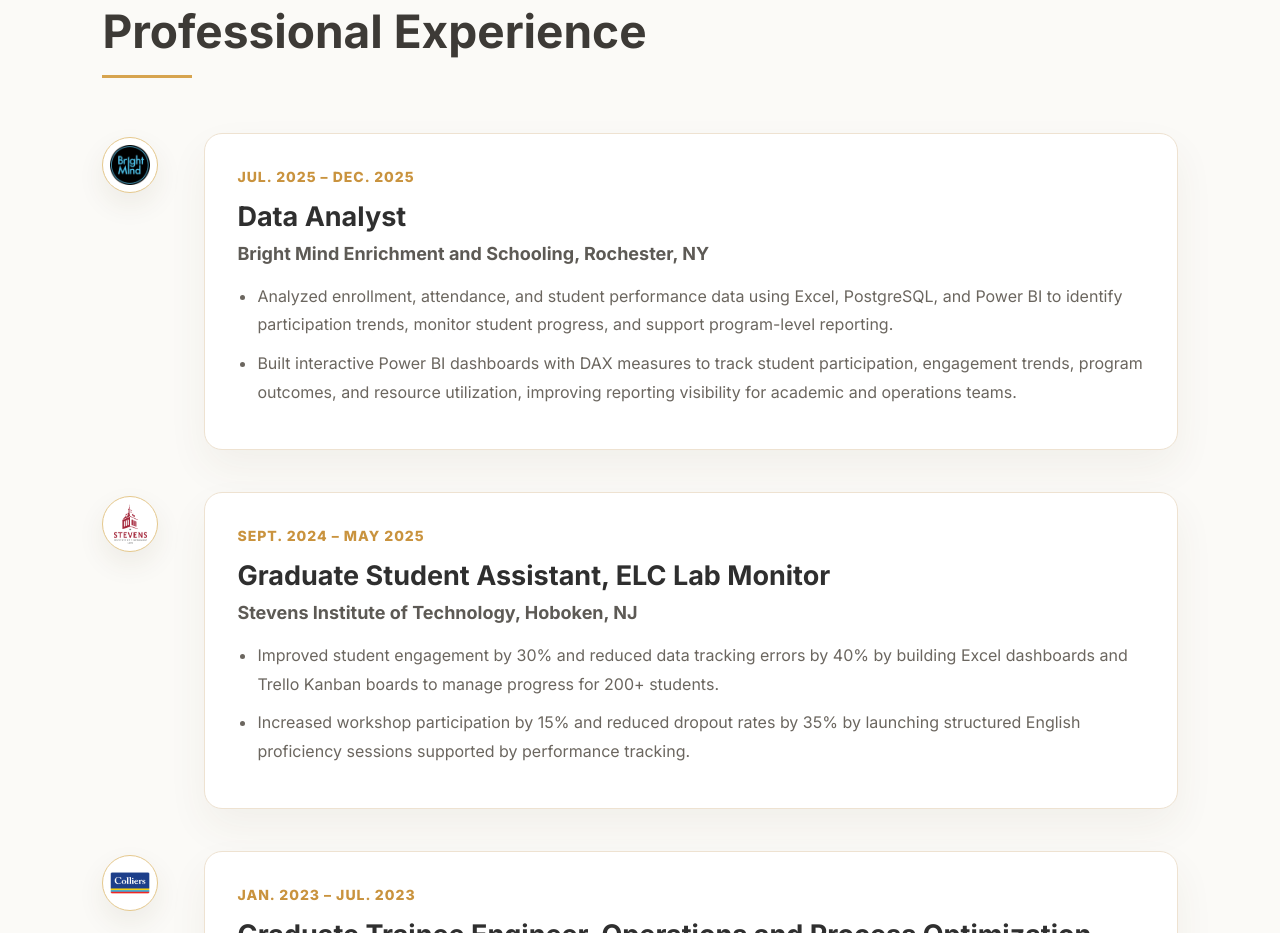
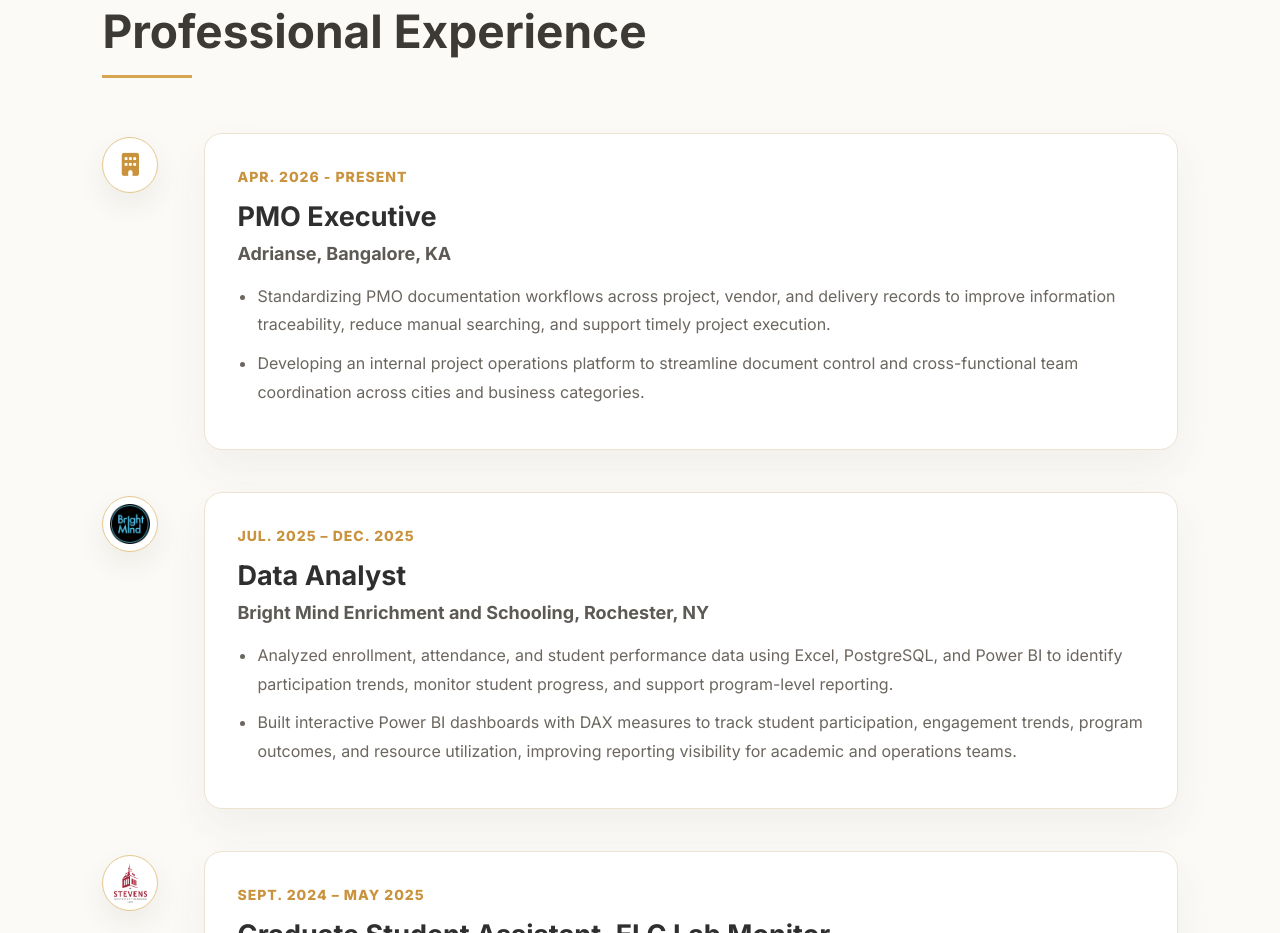
Before and after one commit to Mohitrk67/portfolio, a plain HTML site: page index.html in a window 1280 px wide. Shown: the part 1769-2702 px from the top of the page. Drawn offline with Linux system fonts and the light colour scheme.

Commit message:
Update portfolio experience and links

```diff
--- a/index.html
+++ b/index.html
@@ -115,6 +115,38 @@
     <div class="underline"></div>
 
     <div class="experience-timeline">
+
+      <!-- Adrianse -->
+
+      <div class="experience-item">
+
+        <div class="company-logo">
+          <i class="fa-solid fa-building"></i>
+        </div>
+
+        <div class="experience-card">
+          <span>Apr. 2026 - Present</span>
+
+          <h3>PMO Executive</h3>
+
+          <h4>Adrianse, Bangalore, KA</h4>
+
+          <ul>
+            <li>
+              Standardizing PMO documentation workflows across project, vendor,
+              and delivery records to improve information traceability, reduce
+              manual searching, and support timely project execution.
+            </li>
+
+            <li>
+              Developing an internal project operations platform to streamline
+              document control and cross-functional team coordination across
+              cities and business categories.
+            </li>
+          </ul>
+        </div>
+
+      </div>
 
       <!-- Bright Mind -->
 
@@ -272,7 +304,7 @@
         </div>
 
         <div class="project-links">
-          <a href="https://github.com/Mohitrk67/AI-Business-Intelligence-Copilot" target="_blank">
+          <a href="https://github.com/Mohitrk67/AI-Business-Intelligence-Copilot" target="_blank" rel="noopener noreferrer" aria-label="View AI Business Intelligence Copilot on GitHub">
             <i class="fa-brands fa-github"></i> GitHub
           </a>
         </div>
@@ -486,11 +518,11 @@
 
       <div class="contact-icons">
 
-        <a href=https://www.linkedin.com/in/mohit-kalicharan-ranganath/" target="_blank" aria-label="LinkedIn">
+        <a href="https://www.linkedin.com/in/mohit-kalicharan-ranganath/" target="_blank" rel="noopener noreferrer" aria-label="LinkedIn">
           <i class="fa-brands fa-linkedin"></i>
         </a>
 
-        <a href=" https://github.com/Mohitrk67" target="_blank" aria-label="GitHub">
+        <a href="https://github.com/Mohitrk67" target="_blank" rel="noopener noreferrer" aria-label="GitHub">
           <i class="fa-brands fa-github"></i>
         </a>
 
--- a/script.js
+++ b/script.js
@@ -32,7 +32,7 @@ function updateProject(trigger) {
       </div>
 
       <div class="project-links">
-        <a href="${link}" target="_blank">
+        <a href="${link}" target="_blank" rel="noopener noreferrer" aria-label="View ${title} on GitHub">
           <i class="fa-brands fa-github"></i> GitHub
         </a>
       </div>
--- a/style.css
+++ b/style.css
@@ -198,6 +198,11 @@ h2 {
   height: 100%;
   object-fit: contain;
   display: block;
+}
+
+.company-logo i {
+  color: #c9933e;
+  font-size: 23px;
 }
 
 .experience-card {
```
